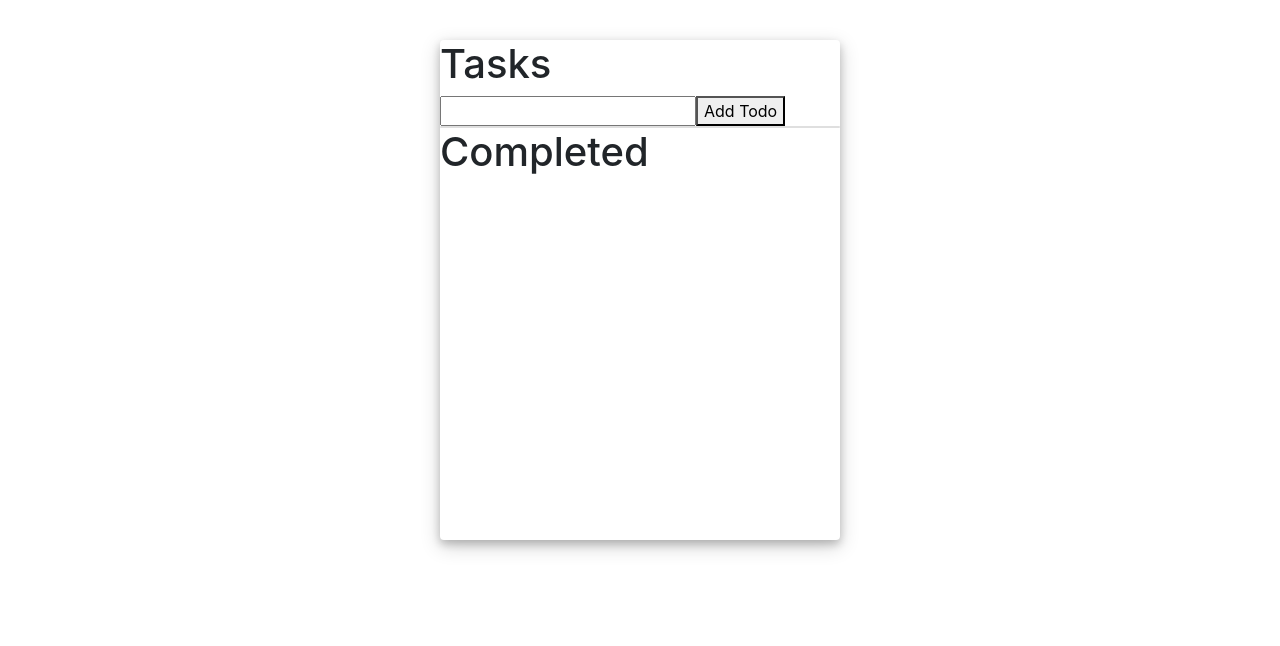
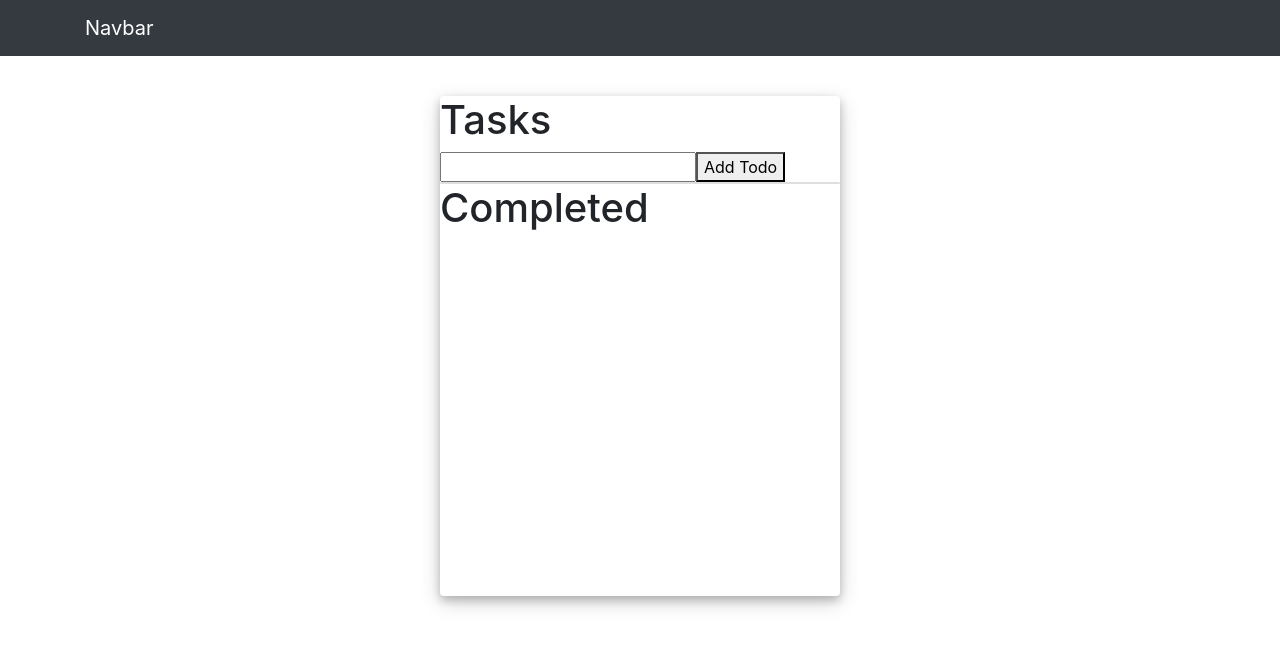
Before and after one commit to glitchy-cat/glitchy-planner, a React (Create React App) app: page / in a window 1280 px wide. Shown: the top 646 px of the page. Built offline with nearby package versions, Linux system fonts and the light colour scheme.

Commit message:
Created Navbar component and imported it to index.js

```diff
--- a/src/App.js
+++ b/src/App.js
@@ -2,7 +2,7 @@ import React from "react";
 import Todolist from "./components/Todolist";
 import Todoform from "./components/Todoform";
 import "./App.css";
-import Completedlist from "./components/Completedlist"
+import Completedlist from "./components/Completedlist";
 
 class App extends React.Component {
   constructor() {
--- a/src/components/Navbar.jsx
+++ b/src/components/Navbar.jsx
@@ -0,0 +1,16 @@
+import React from "react";
+import * as BootStrap from "react-bootstrap";
+
+class Navbar extends React.Component {
+    render() {
+        return (
+            <BootStrap.Navbar expand="lg" variant="dark" bg="dark">
+                <BootStrap.Container>
+                    <BootStrap.Navbar.Brand href="#">Navbar</BootStrap.Navbar.Brand>
+                </BootStrap.Container>
+            </BootStrap.Navbar>
+        )
+    }
+}
+
+export default Navbar;
--- a/src/components/Todolist.jsx
+++ b/src/components/Todolist.jsx
@@ -1,6 +1,7 @@
 import React from "react";
 import Todoitem from "./Todoitem";
 import * as BootStrap from "react-bootstrap";
+
 class Todolist extends React.Component {
   render() {
     const { todos } = this.props;
--- a/src/index.js
+++ b/src/index.js
@@ -4,9 +4,12 @@ import './index.css';
 import App from './App';
 import * as serviceWorker from './serviceWorker';
 import 'bootstrap/dist/css/bootstrap.min.css';
+//import { Navbar } from 'react-bootstrap';
+import Navbar from './components/Navbar';
 
 ReactDOM.render(
   <React.StrictMode>
+    <Navbar />
     <App />
   </React.StrictMode>,
   document.getElementById('root')
```
